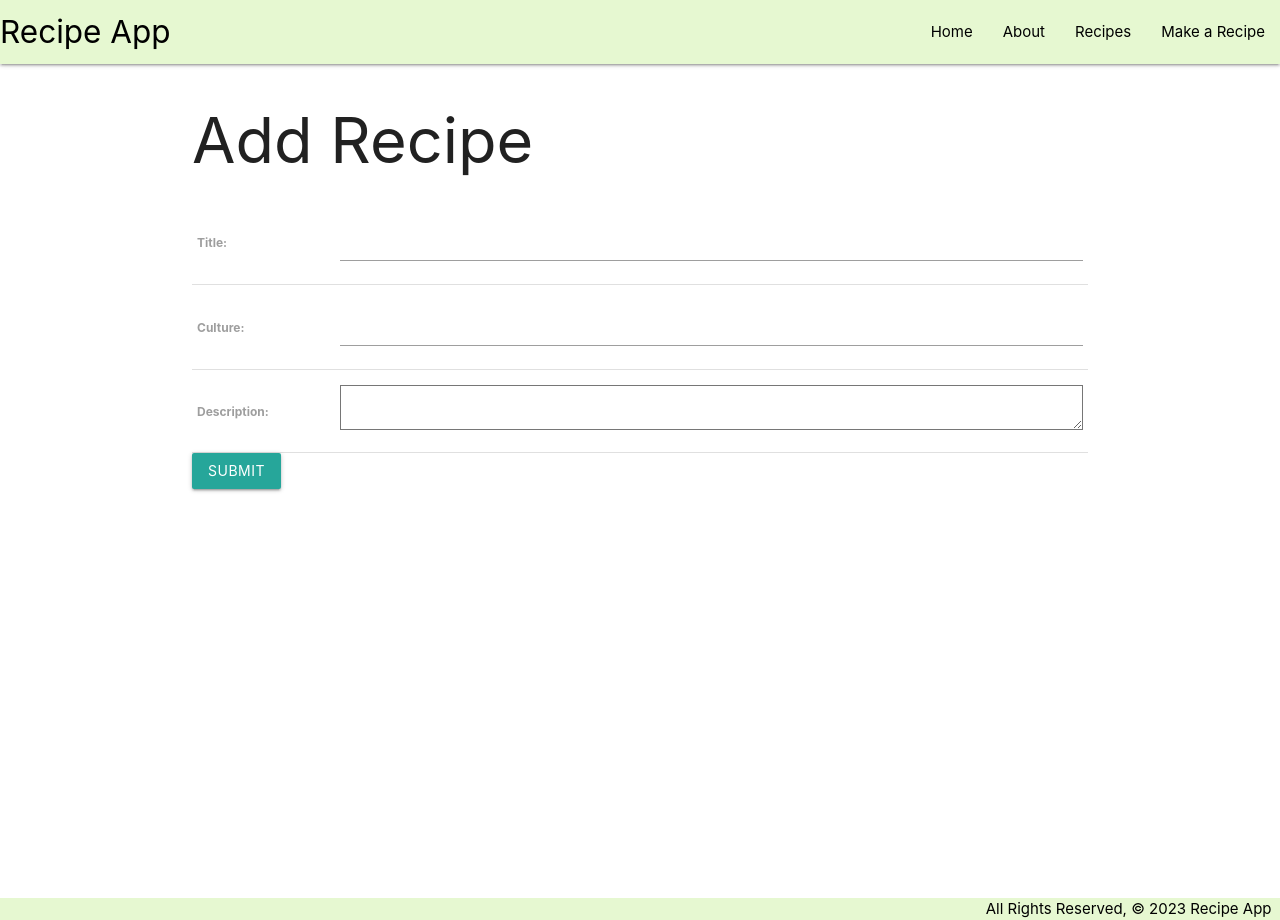
After one commit to mgrassa14/recipeAPP, a Django app: page /recipes/create in a window 1280 px wide. The commit adds this page. Run offline with Django 4.2, Linux system fonts and the light colour scheme.

Commit message:
added create, update, & delete recipe

```diff
--- a/main_app/models.py
+++ b/main_app/models.py
@@ -1,10 +1,14 @@
 from django.db import models
+from django.urls import reverse
 
 # Create your models here.
 class Recipe(models.Model):
     title = models.CharField(max_length=100)
     culture = models.CharField(max_length=100)
     description = models.TextField(max_length=250)
+    # neededd to put get_absolute_url within the Recipe model or else update will not work
+    def get_absolute_url(self):
+        return reverse('detail', kwargs={'recipe_id': self.id})
 
-def __str__(self):
-    return self.title
+    def __str__(self):
+        return self.title
--- a/main_app/templates/base.html
+++ b/main_app/templates/base.html
@@ -34,6 +34,7 @@
                     <li><a href="/">Home</a></li>
                     <li><a href="{% url 'about' %}">About</a></li>
                     <li><a href="{% url 'index' %}">Recipes</a></li>
+                    <li><a href="{% url 'recipes_create' %}">Make a Recipe</a></li>
                 </ul>
             </div>
         </nav>
@@ -43,6 +44,7 @@
         <li><a href="/">Home</a></li>
         <li><a href="/about">About</a></li>
         <li><a href="/recipes">Recipes</a></li>
+        <li><a href="{% url 'recipes_create' %}">Make a Recipe</a></li>
       </ul>
     <!-- </header> -->
 
--- /dev/null
+++ b/main_app/templates/main_app/recipe_form.html
@@ -0,0 +1,19 @@
+{% extends 'base.html' %}
+
+{% block content %}
+    {% if object %}
+        <h1>Edit <span class="teal-text">{{object.title}}</span></h1>
+    {% else %}
+        <h1>Add Recipe</h1>
+    {% endif %}
+    <!-- Leaving the action empty makes the form post to the same url used to display it -->
+    <form action="" method="post">
+        <!-- Django requires the following for security purposes -->
+        {% csrf_token %}
+        <table>
+        <!-- Render the inputs inside of <tr>s & <td>s -->
+        {{ form.as_table }}
+        </table>
+        <button type="submit" class="btn">Submit</button>
+    </form>
+{% endblock %}
--- a/main_app/templates/recipes/detail.html
+++ b/main_app/templates/recipes/detail.html
@@ -14,6 +14,10 @@
         <p>Age: Kitten</p>
         {% endif %} -->
     </div>
+    <div class="card-action">
+        <a href="{% url 'recipes_update' recipe.id %}">Edit</a>
+        <a href="{% url 'recipes_delete' recipe.id %}">Delete</a>
+    </div>
 </div>
 <p>title: {{ recipe.title }}</p>
 {% endblock %}
--- a/main_app/urls.py
+++ b/main_app/urls.py
@@ -9,6 +9,12 @@ urlpatterns = [
     path('about/', views.about, name='about'),
     # localhost:8000/recipes
     path('recipes/', views.recipes_index, name='index'),
+    # localhost:8000/recipes/1
+    path('recipes/<int:recipe_id>/', views.recipes_detail, name='detail'),
     #
-    path('recipes/<int:recipe_id>/', views.recipes_detail, name='detail'),
+    path('recipes/create', views.RecipeCreate.as_view(), name='recipes_create'),
+
+    path('recipes/<int:pk>/update/', views.RecipeUpdate.as_view(), name='recipes_update'),
+
+    path('recipes/<int:pk>/delete/', views.RecipeDelete.as_view(), name='recipes_delete'),
 ]
--- a/main_app/views.py
+++ b/main_app/views.py
@@ -1,24 +1,9 @@
 from django.shortcuts import render
+from django.views.generic.edit import CreateView, UpdateView, DeleteView
 from .models import Recipe
 
 # Create your views here.
 from django.http import HttpResponse
-
-# ===========================================================
-# class Recipe:
-#   def __init__(self, title, culture, description, image):
-#     self.title = title
-#     self.culture = culture
-#     self.description = description
-#     self.image = image
-
-# recipes = [
-#   Recipe('Pasta Bolgonese', 'Italian', 'spegetti pasta with a ground beef tomato sauce', 'https://www.fromvalerieskitchen.com/wordpress/wp-content/uploads/2022/09/Pasta-Bolognese-SQ-175.jpg'),
-#   Recipe('PB&J', 'American', 'penut butter and jelly sandwich with white bread', 'https://www.seriouseats.com/thmb/GF4MI4q0ARhLNZ8BC7Q8lL16w-E=/1500x0/filters:no_upscale():max_bytes(150000):strip_icc()/__opt__aboutcom__coeus__resources__content_migration__serious_eats__seriouseats.com__images__20070401istockpbjbeauty-ab4898b093c14b65b7606ec1152acbe0.jpg'),
-#   Recipe('Pesto Pasta', 'Italian', 'spegetti pasta with a pesto sauce. Includes cheese', 'https://richanddelish.com/wp-content/uploads/2023/02/creamy-pesto-pasta-1.jpg'),
-#   Recipe('Pasta Bolgonese', 'Italian', 'spegetti pasta with a ground beef tomato sauce', '')
-# ]
-# ============================================================
 
 def home(request):
     return render(request, 'home.html')
@@ -33,3 +18,17 @@ def recipes_index(request):
 def recipes_detail(request, recipe_id):
     recipe = Recipe.objects.get(id=recipe_id)
     return render(request, 'recipes/detail.html', { 'recipe': recipe })
+
+class RecipeCreate(CreateView):
+  model = Recipe
+  fields = '__all__'
+  success_url = '/recipes/'
+
+class RecipeUpdate(UpdateView):
+  model = Recipe
+  # Let's disallow the renaming of a cat by excluding the name field!
+  fields = ['culture', 'description']
+
+class RecipeDelete(DeleteView):
+  model = Recipe
+  success_url = '/recipes/'
```
Also changed, not shown: main_app/templates/main_app/recipe_confirm_delete.html (added, +13 -0 lines). Lines whose indentation alone changed are shown as unchanged.
